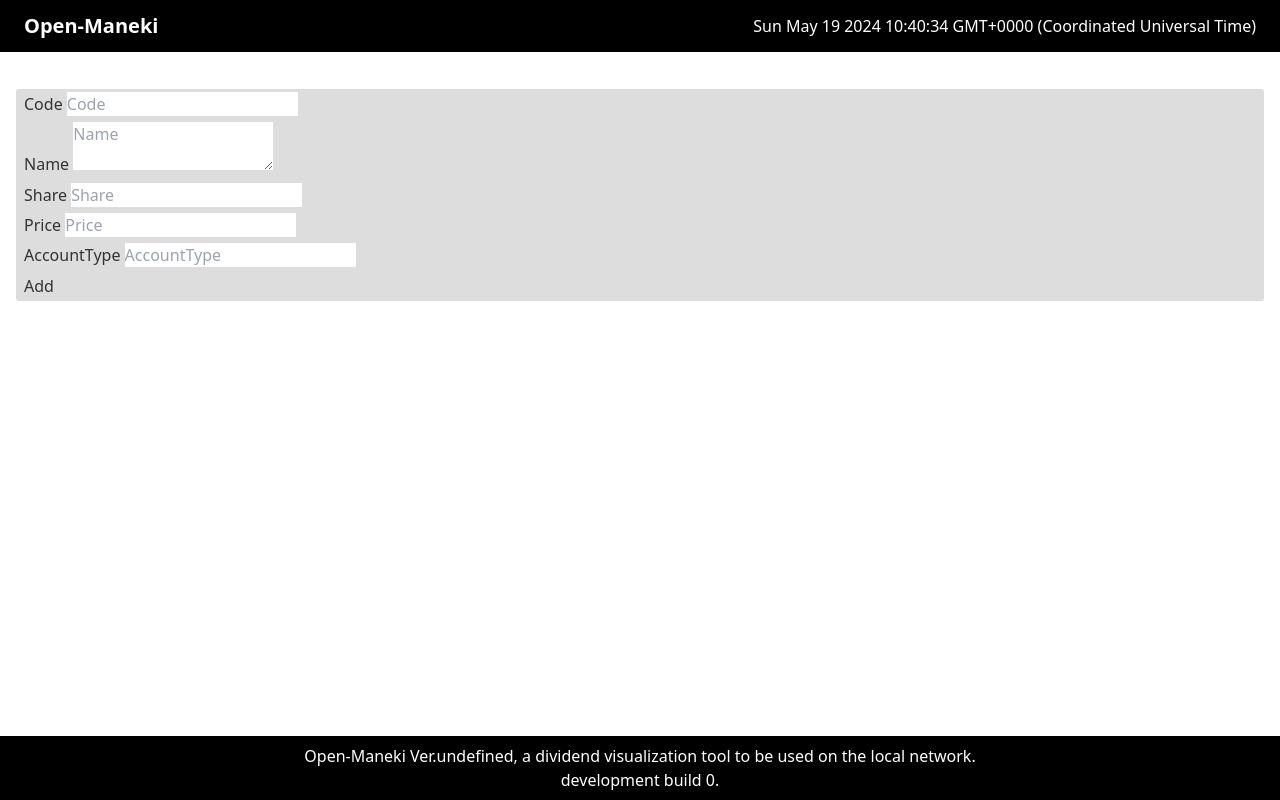
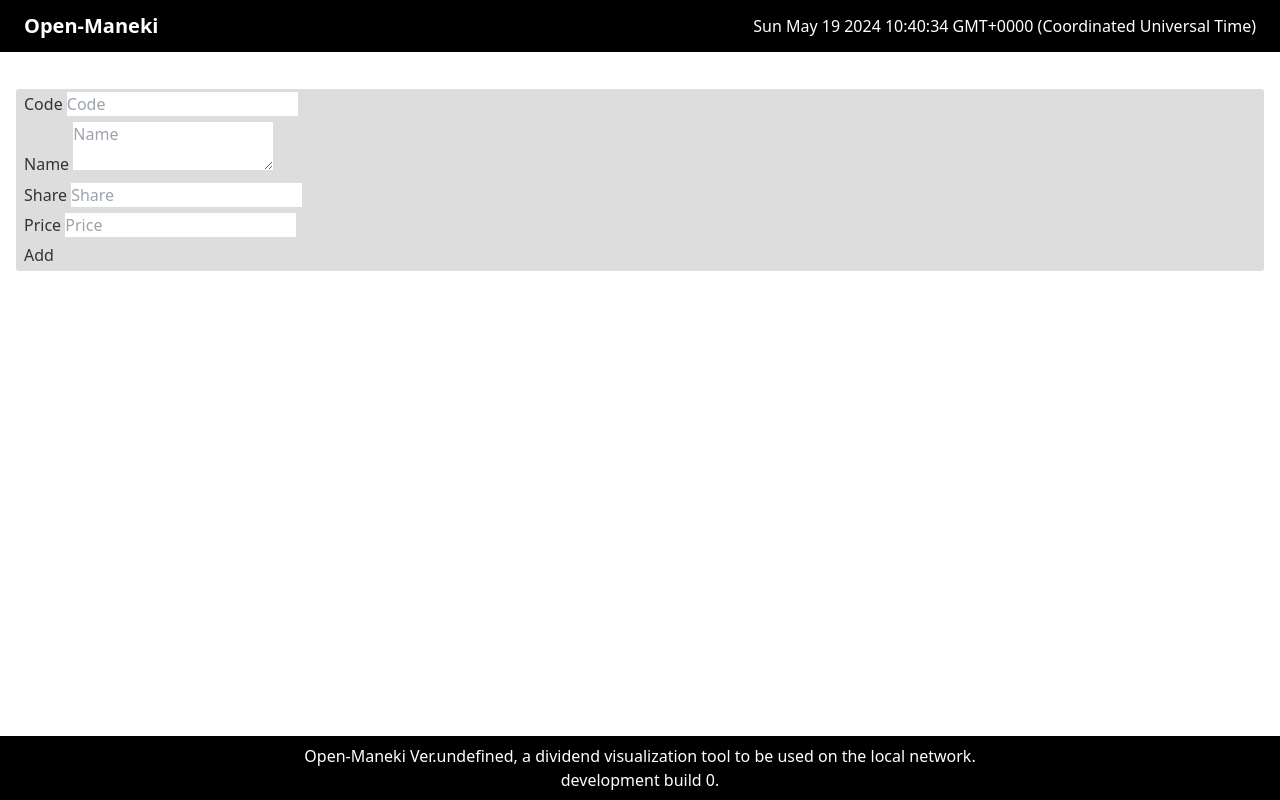
Before and after one commit to KeisukeNAITO/open-maneki, a SvelteKit app: page /stock in a window 1280 px wide. Built offline with nearby package versions, Linux system fonts and the light colour scheme.

Commit message:
[update] 口座種別を削除
物に口座種別を設ける使用を撤回

```diff
--- a/src/lib/const/model/rootView.ts
+++ b/src/lib/const/model/rootView.ts
@@ -4,7 +4,6 @@ export type AssetCard = {
 	name: string;
 	share: number;
 	price: number;
-	accountType: string;
 	dividendId: number;
 	amount: number;
 };
--- a/src/lib/db/gateway/stock.ts
+++ b/src/lib/db/gateway/stock.ts
@@ -16,7 +16,6 @@ export const upsertStock = async (param: StockParam) => {
 	const existRecord = await db.stock.findMany({
 		where: {
 			code: param.code,
-			accountType: param.accountType
 		}
 	});
 
@@ -41,5 +40,4 @@ export interface StockParam {
 	name: string;
 	share: number;
 	price: number;
-	accountType: string;
 }
--- a/src/routes/api/v1/stock/+server.ts
+++ b/src/routes/api/v1/stock/+server.ts
@@ -21,8 +21,7 @@ export async function PUT({ request }) {
 		code: body.code,
 		name: body.name,
 		share: body.share,
-		price: body.price,
-		accountType: body.accountType
+		price: body.price
 	};
 	return json(await putStock(param));
 }
@@ -35,8 +34,6 @@ const putValidator = (body: any) => {
 	} else if (!_.isNumber(body.share)) {
 		return false;
 	} else if (!_.isNumber(body.price)) {
-		return false;
-	} else if (!_.isString(body.accountType)) {
 		return false;
 	} else {
 		return true;
--- a/src/routes/stock/+page.server.ts
+++ b/src/routes/stock/+page.server.ts
@@ -14,8 +14,7 @@ export const actions = {
 				code: data.get('code')?.toString() || '',
 				name: data.get('name')?.toString() || '',
 				share: Number(data.get('share')?.toString()),
-				price: Number(data.get('price')?.toString()),
-				accountType: data.get('accountType')?.toString() || ''
+				price: Number(data.get('price')?.toString())
 			};
 			return upsertStock(body);
 		}
@@ -31,8 +30,6 @@ const putValidator = (data: FormData) => {
 		return false;
 	} else if (!_.isNumber(Number(data.get('price')))) {
 		return false;
-	} else if (!_.isString(data.get('accountType'))) {
-		return false;
 	} else {
 		return true;
 	}
--- a/src/routes/stock/+page.svelte
+++ b/src/routes/stock/+page.svelte
@@ -26,10 +26,6 @@
 		<input type="text" id="price" name="price" placeholder="Price" />
 	</div>
 	<div>
-		<label for="accountType">AccountType</label>
-		<input type="text" id="accountType" name="accountType" placeholder="AccountType" />
-	</div>
-	<div>
 		<button type="submit">Add</button>
 	</div>
 </form>
--- a/src/routes/stock/[tickerCode]/StockCard.svelte
+++ b/src/routes/stock/[tickerCode]/StockCard.svelte
@@ -15,9 +15,6 @@
 	<tr>
 		<td>price</td><td>{stock.price}</td>
 	</tr>
-	<tr>
-		<td>accountType</td><td>{stock.accountType}</td>
-	</tr>
 </table>
 
 <style>
```
Also changed, not shown: 1 other file (tests, documents, lock files or other folders).
